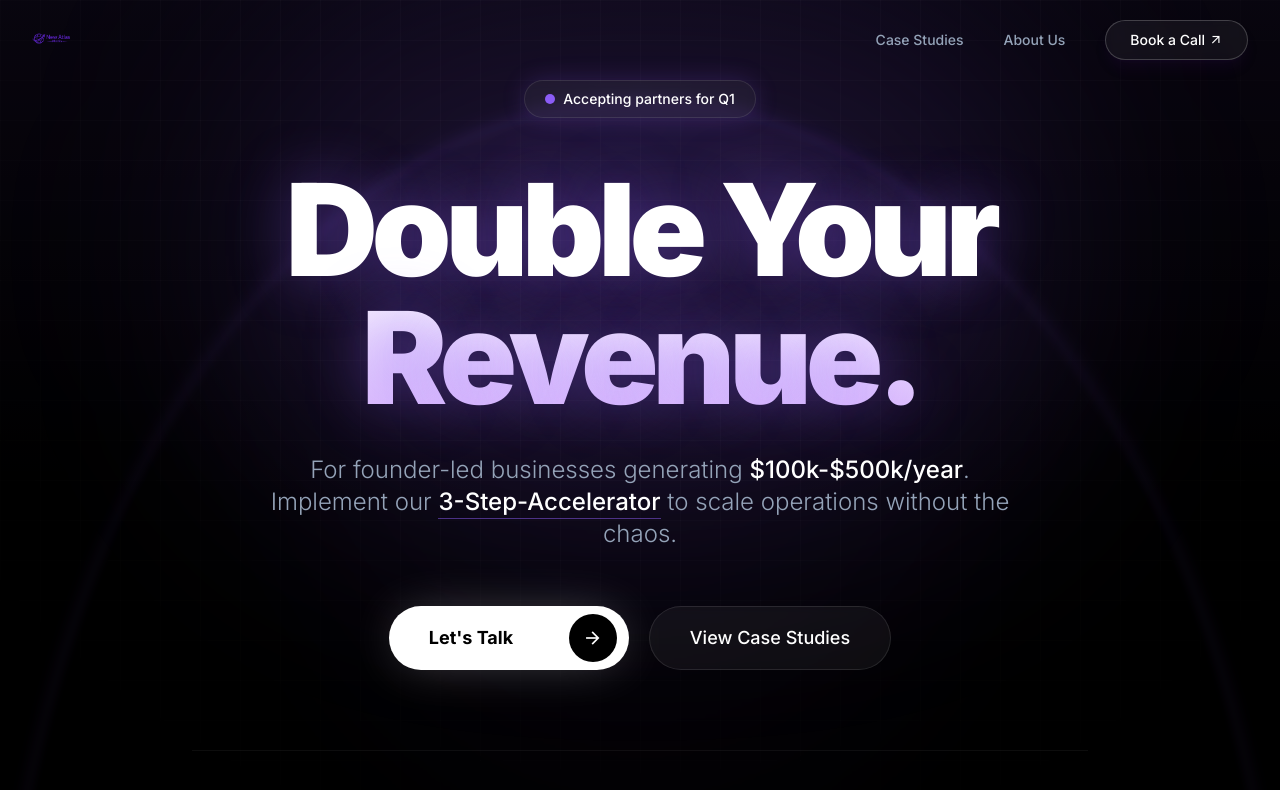
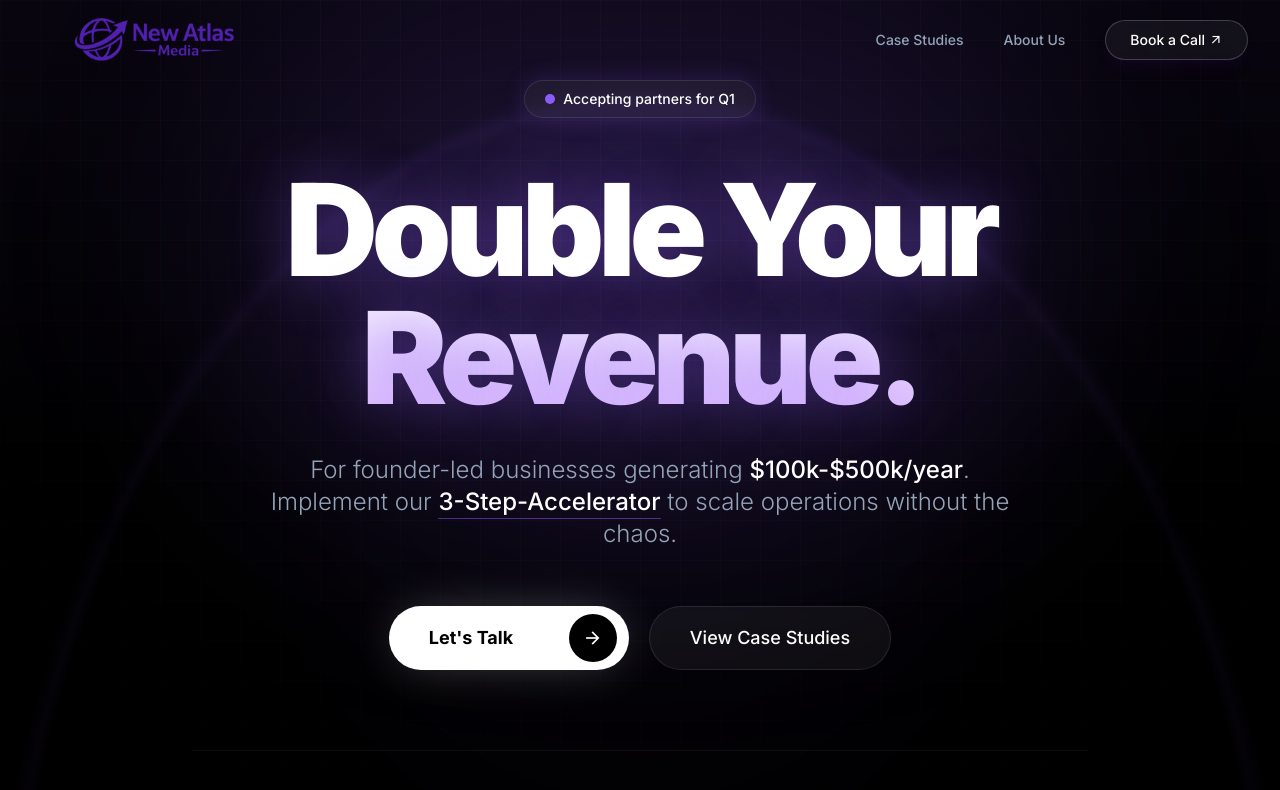
Before and after one commit to DavidZhu11/NewAtlasMedia, a React (Vite) app: page / in a window 1280 px wide. Shown: the top 790 px of the page. Built offline with nearby package versions, Linux system fonts and the light colour scheme.

Commit message:
Update logo sizing and use local image files

```diff
--- a/components/Footer.tsx
+++ b/components/Footer.tsx
@@ -5,9 +5,8 @@ const Footer: React.FC = () => {
   return (
     <footer className="bg-black border-t border-white/5 py-12">
       <div className="max-w-7xl mx-auto px-4 sm:px-6 lg:px-8 flex flex-col md:flex-row justify-between items-center gap-6">
-        <div className="flex items-center gap-2">
-          <img src="https://i.postimg.cc/BbWL4Y63/Untitled-design-(6).png" alt="New Atlas Media" className="h-6 w-auto" />
-          <span className="font-bold text-md text-white">New Atlas Media</span>
+        <div className="flex items-center">
+          <img src="/header-logo.png" alt="New Atlas Media" className="h-12 w-auto" />
         </div>
 
         <div className="flex gap-8 text-sm text-slate-500">
--- a/components/Navbar.tsx
+++ b/components/Navbar.tsx
@@ -24,7 +24,7 @@ const Navbar: React.FC = () => {
         <div className="flex items-center justify-between h-20">
           {/* Logo */}
           <div className="flex items-center cursor-pointer">
-            <img src="/Header Logo.png" alt="New Atlas Media" className="h-10 w-auto" />
+            <img src="/header-logo.png" alt="New Atlas Media" className="h-16 w-auto" />
           </div>
 
           {/* Desktop Nav */}
```
Also changed, not shown: Header Logo.png (deleted), header-logo.png (added).
